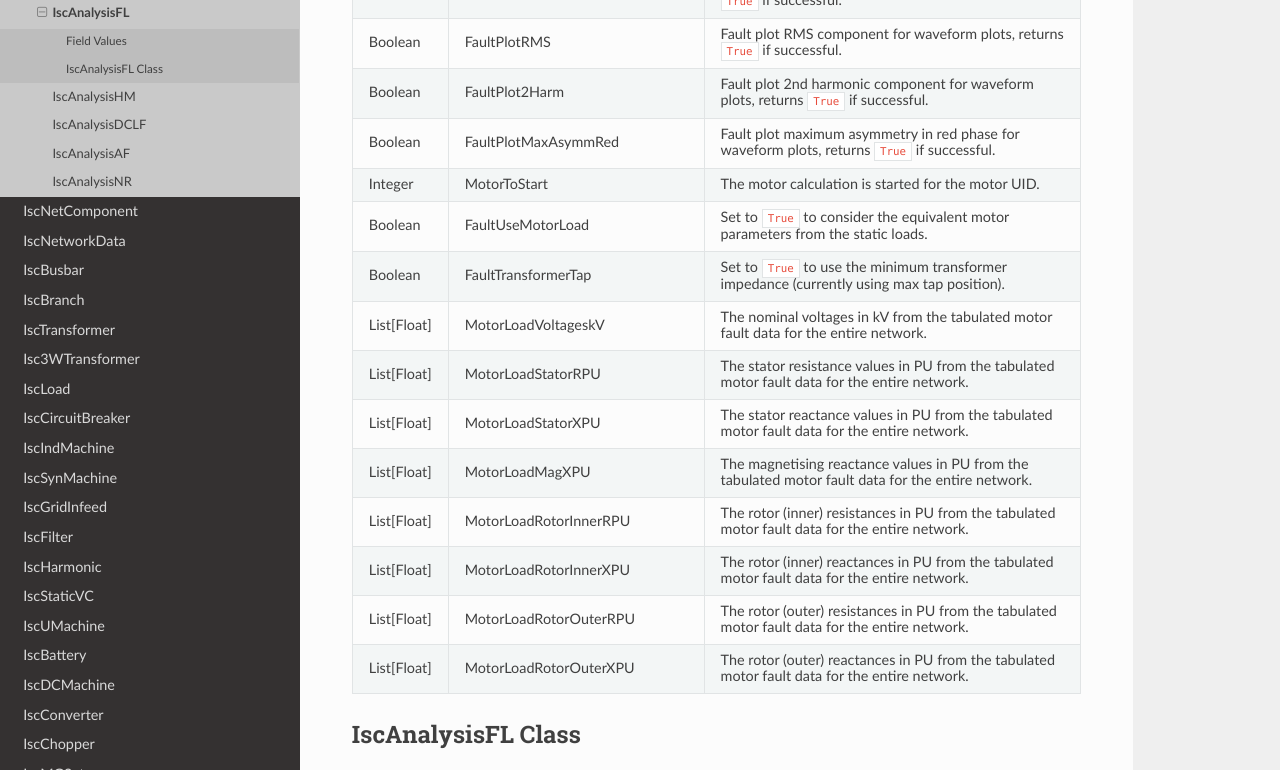
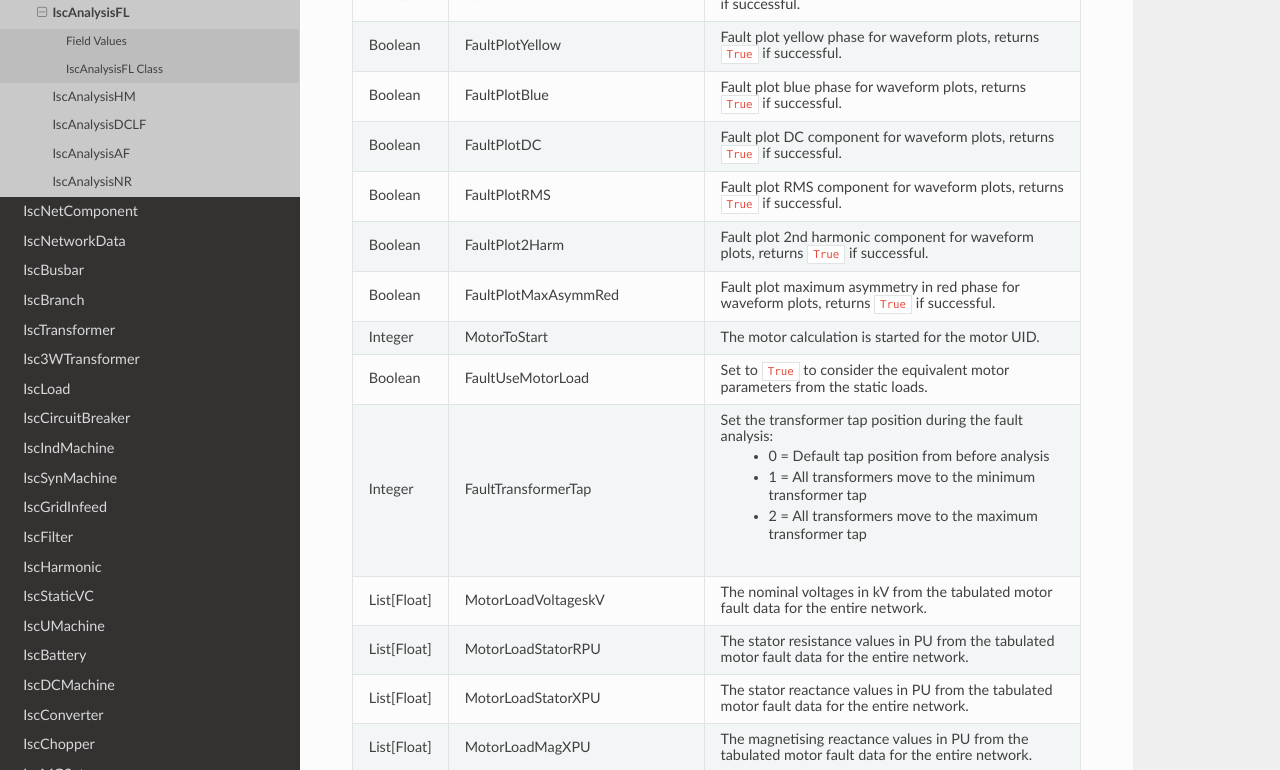
Before and after one commit to TNEI-Services/IPSA, a Sphinx documentation site: the page built from docs/IscAnalysisFL.rst, in a window 1280 px wide and 900 px high, scrolled down 3448 px, cut to the strip 0-770 px from the top of the window. Built offline with Sphinx 7.4.7 and the Read the Docs theme 3.1.0, drawn with Linux system fonts in a browser that asks for light colours; some of the changed text lies outside the part shown.

Commit message:
Fixing AnalysisFL Field Index descriptions
Detailing the input/output values of incorrect integer field indices

```diff
--- a/docs/IscAnalysisFL.rst
+++ b/docs/IscAnalysisFL.rst
@@ -67,9 +67,16 @@
    * - Integer
      - UseSaturatedImpedances
      - Uses generator saturated impedances in fault calculation.
+
+        - 0 = None
+        - 1 = G74
+        - 2 = Always
    * - Integer
      - AssumeAVRAction
      - Assumes generator impedances decay to transient rather than steady state values.
+
+        - 0 = None
+        - 1 = Decay to X
    * - Integer
      - SMSaliency
      - Sets the synchronous machine salience to either the given value or (Xq = Xd). Should be one of:
@@ -191,9 +198,13 @@
    * - Boolean
      - FaultUseMotorLoad
      - Set to ``True`` to consider the equivalent motor parameters from the static loads.
-   * - Boolean
+   * - Integer
      - FaultTransformerTap
-     -  Set to ``True`` to use the minimum transformer impedance (currently using max tap position).
+     - Set the transformer tap position during the fault analysis:
+
+        - 0 = Default tap position from before analysis
+        - 1 = All transformers move to the minimum transformer tap
+        - 2 = All transformers move to the maximum transformer tap
    * - List[Float]
      - MotorLoadVoltageskV
      - The nominal voltages in kV from the tabulated motor fault data for the entire network.
```
